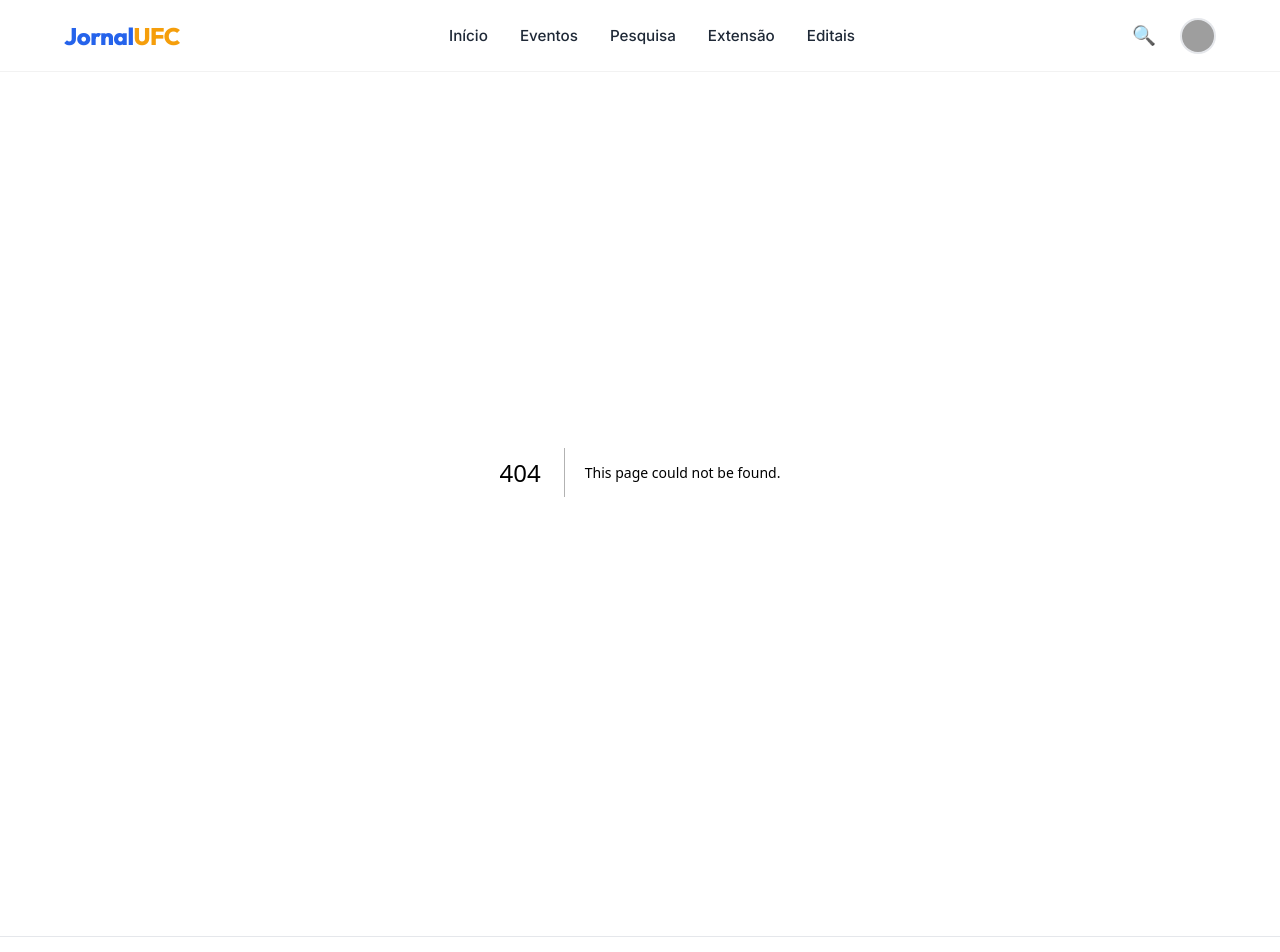
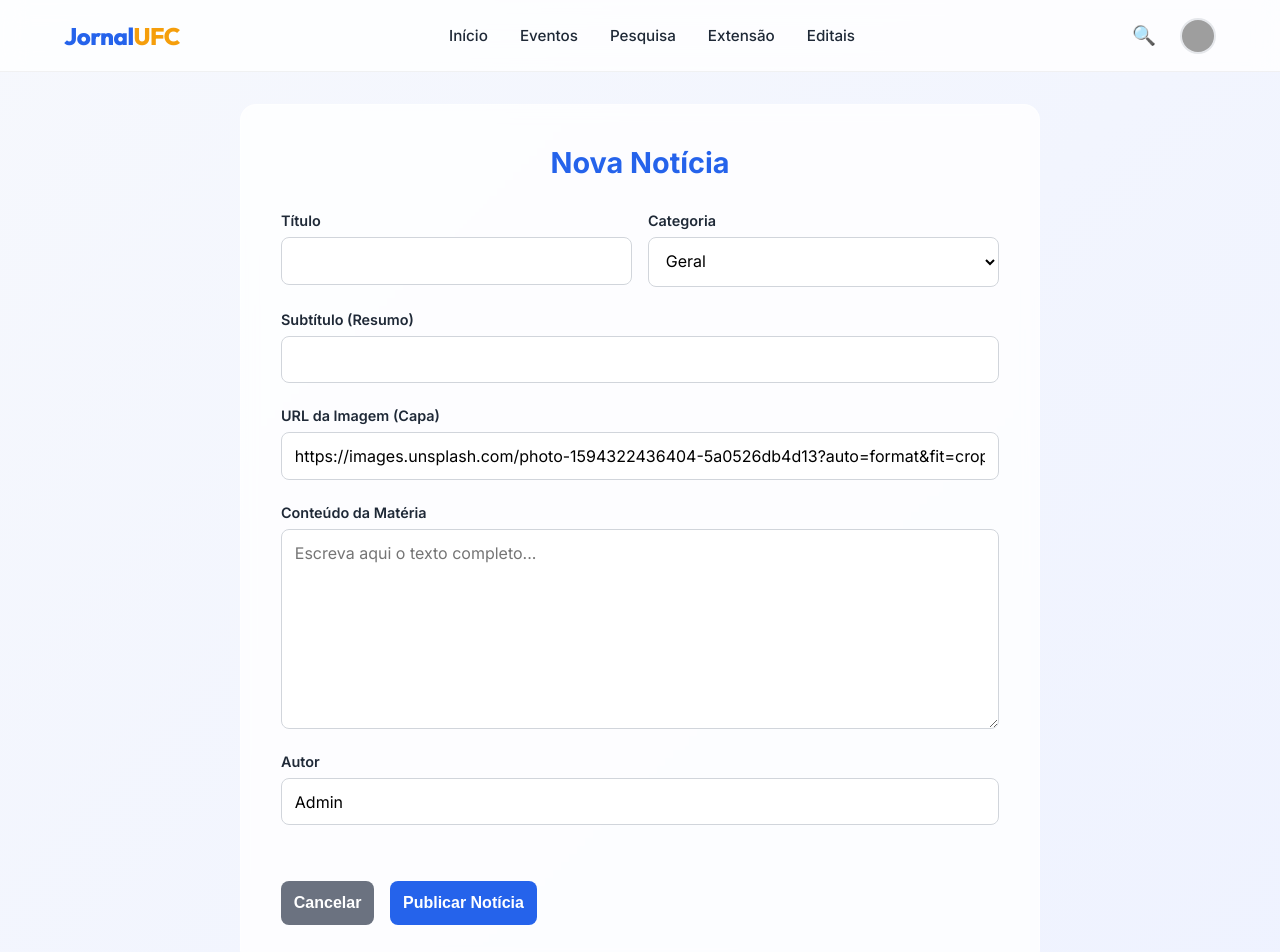
Before and after one commit to adailtonbsf/ufc-news-portal, a Next.js app: page /admin/nova in a window 1280 px wide. Before the commit this address had no page. Shown: the top 952 px of the page. Built offline with nearby package versions, Linux system fonts and the light colour scheme; grey boxes are pictures that could not be loaded.

Commit message:
feat(interaction): news creation form and generic like toggle system

```diff
--- /dev/null
+++ b/app/admin/nova/page.js
@@ -0,0 +1,136 @@
+'use client';
+
+import { useState } from 'react';
+import { useRouter } from 'next/navigation';
+import styles from '@/components/Shared/Auth.module.css'; // Reusing efficient forms style
+
+export default function NewNewsPage() {
+    const router = useRouter();
+    const [loading, setLoading] = useState(false);
+    const [formData, setFormData] = useState({
+        title: '',
+        subtitle: '',
+        category: 'Geral',
+        imageUrl: 'https://images.unsplash.com/photo-1594322436404-5a0526db4d13?auto=format&fit=crop&w=800&q=80',
+        content: '',
+        author: 'Admin'
+    });
+
+    const handleSubmit = async (e) => {
+        e.preventDefault();
+        setLoading(true);
+
+        try {
+            const res = await fetch('/api/news', {
+                method: 'POST',
+                headers: { 'Content-Type': 'application/json' },
+                body: JSON.stringify(formData),
+            });
+
+            if (res.ok) {
+                alert('Notícia publicada com sucesso!');
+                router.push('/admin'); // Go back to dashboard
+                router.refresh();
+            } else {
+                alert('Erro ao publicar. Verifique os dados.');
+            }
+        } catch (error) {
+            alert('Erro de conexão.');
+        } finally {
+            setLoading(false);
+        }
+    };
+
+    return (
+        <div className={styles.container} style={{ minHeight: 'auto', padding: '2rem' }}>
+            <form onSubmit={handleSubmit} className={`glass-card ${styles.card}`} style={{ maxWidth: '800px' }}>
+                <h1 className={styles.title}>Nova Notícia</h1>
+
+                <div style={{ display: 'grid', gridTemplateColumns: '1fr 1fr', gap: '1rem' }}>
+                    <div className={styles.inputGroup}>
+                        <label className={styles.label}>Título</label>
+                        <input
+                            required
+                            className={styles.input}
+                            value={formData.title}
+                            onChange={(e) => setFormData({ ...formData, title: e.target.value })}
+                        />
+                    </div>
+
+                    <div className={styles.inputGroup}>
+                        <label className={styles.label}>Categoria</label>
+                        <select
+                            className={styles.input}
+                            value={formData.category}
+                            onChange={(e) => setFormData({ ...formData, category: e.target.value })}
+                        >
+                            <option value="Geral">Geral</option>
+                            <option value="Eventos">Eventos</option>
+                            <option value="Pesquisa">Pesquisa</option>
+                            <option value="Extensão">Extensão</option>
+                            <option value="Editais">Editais</option>
+                        </select>
+                    </div>
+                </div>
+
+                <div className={styles.inputGroup}>
+                    <label className={styles.label}>Subtítulo (Resumo)</label>
+                    <input
+                        className={styles.input}
+                        value={formData.subtitle}
+                        onChange={(e) => setFormData({ ...formData, subtitle: e.target.value })}
+                    />
+                </div>
+
+                <div className={styles.inputGroup}>
+                    <label className={styles.label}>URL da Imagem (Capa)</label>
+                    <input
+                        className={styles.input}
+                        value={formData.imageUrl}
+                        onChange={(e) => setFormData({ ...formData, imageUrl: e.target.value })}
+                    />
+                </div>
+
+                <div className={styles.inputGroup}>
+                    <label className={styles.label}>Conteúdo da Matéria</label>
+                    <textarea
+                        required
+                        className={styles.input}
+                        style={{ minHeight: '200px', resize: 'vertical' }}
+                        value={formData.content}
+                        onChange={(e) => setFormData({ ...formData, content: e.target.value })}
+                        placeholder="Escreva aqui o texto completo..."
+                    />
+                </div>
+
+                <div className={styles.inputGroup}>
+                    <label className={styles.label}>Autor</label>
+                    <input
+                        className={styles.input}
+                        value={formData.author}
+                        onChange={(e) => setFormData({ ...formData, author: e.target.value })}
+                    />
+                </div>
+
+                <div style={{ display: 'flex', gap: '1rem', marginTop: '1rem' }}>
+                    <button
+                        type="button"
+                        onClick={() => router.back()}
+                        className={styles.button}
+                        style={{ background: '#6b7280' }}
+                    >
+                        Cancelar
+                    </button>
+                    <button
+                        type="submit"
+                        className={styles.button}
+                        disabled={loading}
+                    >
+                        {loading ? 'Publicando...' : 'Publicar Notícia'}
+                    </button>
+                </div>
+
+            </form>
+        </div>
+    );
+}
--- /dev/null
+++ b/app/api/news/like/route.js
@@ -0,0 +1,33 @@
+import dbConnect from '@/lib/mongodb';
+import News from '@/models/News';
+import { NextResponse } from 'next/server';
+
+export async function PATCH(request) {
+    await dbConnect();
+    try {
+        const { searchParams } = new URL(request.url);
+        const id = searchParams.get('id');
+        const action = searchParams.get('action'); // 'add' or 'remove'
+
+        if (!id) {
+            return NextResponse.json({ error: 'ID required' }, { status: 400 });
+        }
+
+        const increment = action === 'remove' ? -1 : 1;
+
+        // Atomically update the likes counter
+        const updatedNews = await News.findByIdAndUpdate(
+            id,
+            { $inc: { likes: increment } },
+            { new: true } // Return updated document
+        );
+
+        if (!updatedNews) {
+            return NextResponse.json({ error: 'News not found' }, { status: 404 });
+        }
+
+        return NextResponse.json({ likes: updatedNews.likes });
+    } catch (error) {
+        return NextResponse.json({ error: 'Failed to update like' }, { status: 500 });
+    }
+}
--- a/app/api/news/route.js
+++ b/app/api/news/route.js
@@ -9,6 +9,28 @@ export async function GET() {
         return NextResponse.json(news);
     } catch (error) {
         return NextResponse.json({ error: 'Failed to fetch news' }, { status: 500 });
+    }
+}
+
+export async function POST(request) {
+    await dbConnect();
+    try {
+        const body = await request.json();
+
+        // Basic validation
+        if (!body.title || !body.content) {
+            return NextResponse.json({ error: 'Title and content required' }, { status: 400 });
+        }
+
+        const news = await News.create({
+            ...body,
+            likes: 0,
+            publishDate: new Date(),
+        });
+
+        return NextResponse.json(news, { status: 201 });
+    } catch (error) {
+        return NextResponse.json({ error: 'Failed to create news' }, { status: 500 });
     }
 }
 
--- a/app/noticias/[id]/page.js
+++ b/app/noticias/[id]/page.js
@@ -48,7 +48,7 @@ export default async function NewsDetails({ params }) {
 
                     <img src={news.imageUrl} alt={news.title} className={styles.coverImage} />
 
-                    <InteractionBar likes={news.likes} comments={12} />
+                    <InteractionBar newsId={news._id} initialLikes={news.likes} comments={12} />
 
                     <div className={styles.body}>
                         {/* Simple paragraph splitting for Sprint 1 */}
```
Also changed, not shown: components/Shared/InteractionBar.js (+56 -2 lines).
